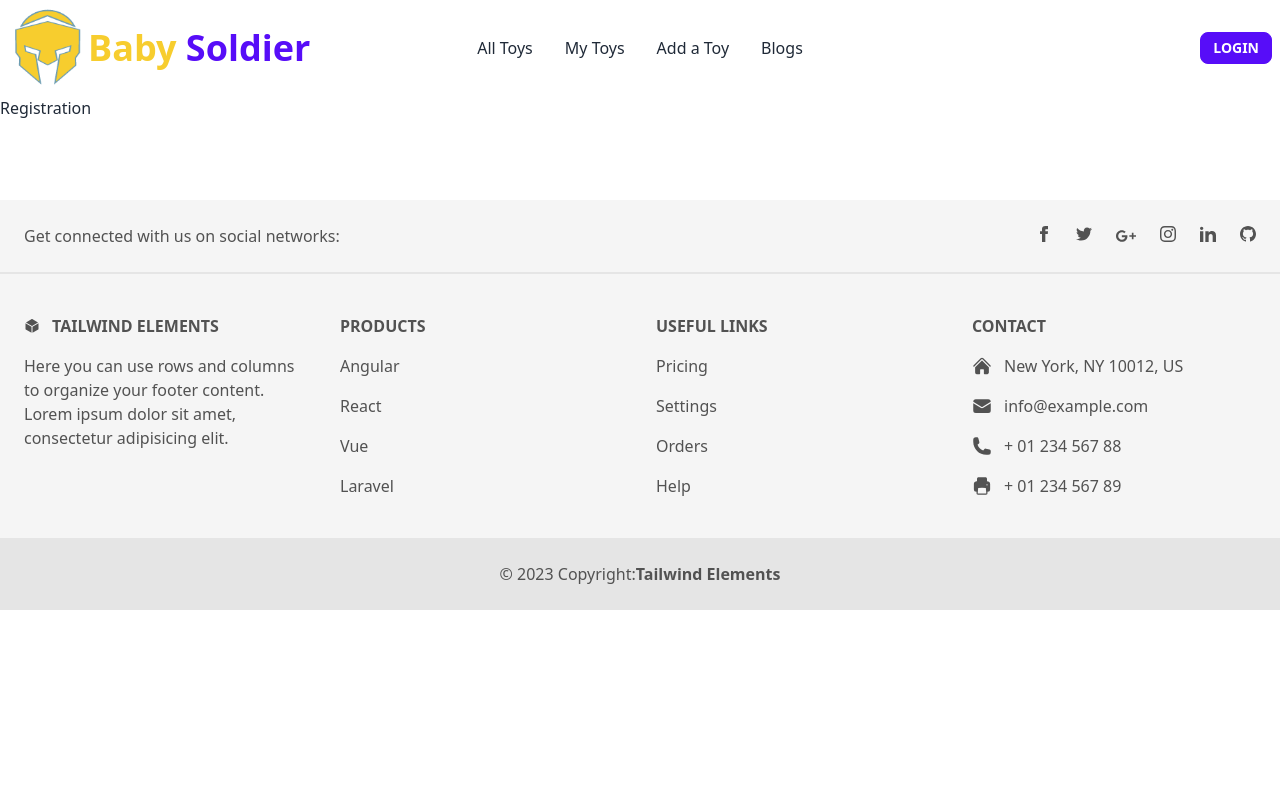
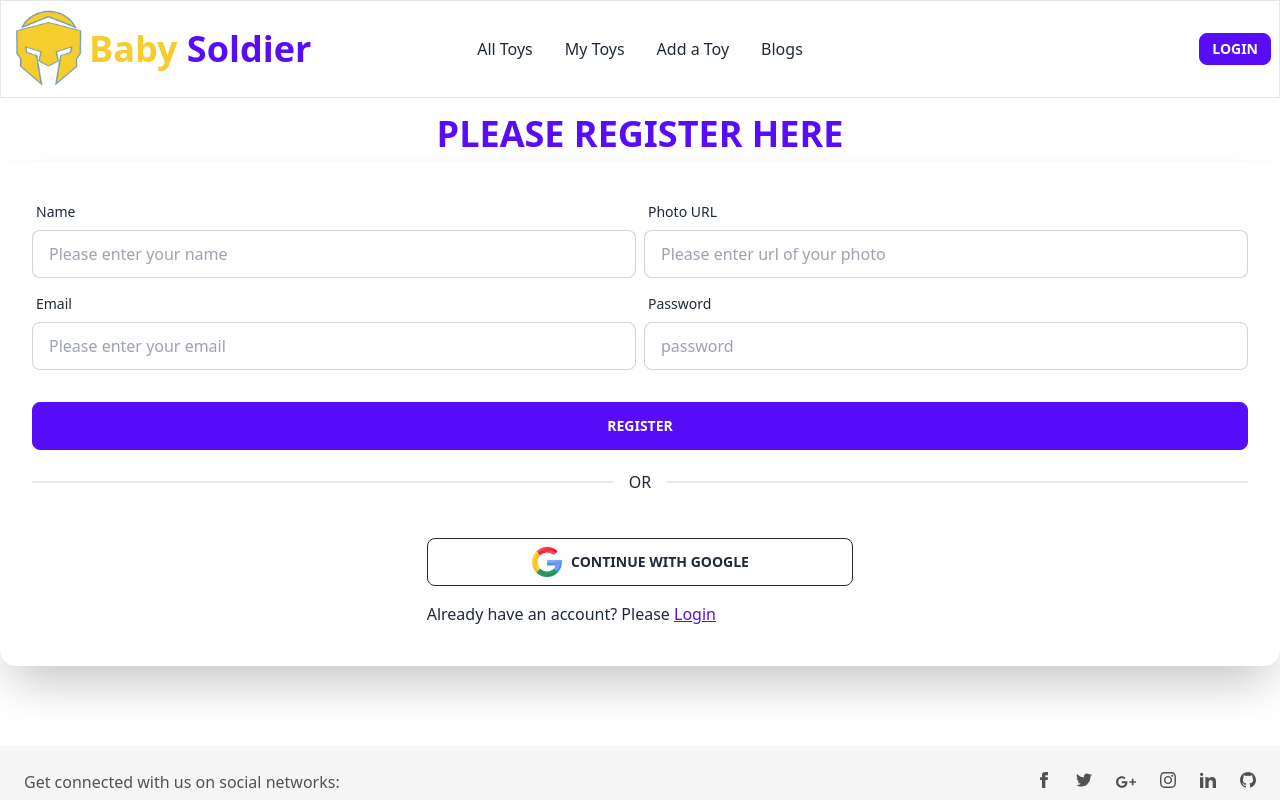
Before and after one commit to sohelranalive/baby-soldier-client, a React (Vite) app: page /register in a window 1280 px wide. Shown: the top 800 px of the page. Built offline with nearby package versions, Linux system fonts and the light colour scheme.

Commit message:
login and registration pafe added

```diff
--- a/package.json
+++ b/package.json
@@ -18,6 +18,7 @@
     "react-dom": "^18.2.0",
     "react-router-dom": "^6.11.2",
     "react-tabs": "^6.0.1",
+    "react-tooltip": "^5.13.0",
     "sort-by": "^1.2.0"
   },
   "devDependencies": {
--- a/src/pages/Home/Banner/Banner.jsx
+++ b/src/pages/Home/Banner/Banner.jsx
@@ -3,7 +3,7 @@ import banner from '../../../assets/banner.jpg'
 const Banner = () => {
     return (
 
-        <div className='md:flex'>
+        <div className='md:flex border'>
             <div className='md:w-1/2 h-[400px]'>
                 <img src={banner} alt="" className='w-full h-full' />
             </div>
--- a/src/pages/Login/Login.jsx
+++ b/src/pages/Login/Login.jsx
@@ -1,7 +1,39 @@
+import { Link } from "react-router-dom";
+import glogo from '../../assets/g-logo.png'
+
 const Login = () => {
     return (
-        <div>
-            <h1>Login</h1>
+        <div className="mt-4">
+            <h1 className="text-4xl text-center text-primary font-bold uppercase">Please Login</h1>
+            <div className="card w-full max-w-sm shadow-2xl bg-base-100 mx-auto mt-2">
+                <form className="card-body">
+                    <div className="form-control">
+                        <label className="label">
+                            <span className="label-text">Email</span>
+                        </label>
+                        <input type="text" placeholder="email" className="input input-bordered" />
+                    </div>
+                    <div className="form-control">
+                        <label className="label">
+                            <span className="label-text">Password</span>
+                        </label>
+                        <input type="text" placeholder="password" className="input input-bordered" />
+                    </div>
+                    <div className="form-control mt-6">
+                        <button className="btn btn-primary">Login</button>
+                    </div>
+                    <div className="divider">OR</div>
+                </form>
+                <div className=" w-10/12 mx-auto mb-10">
+                    <div className="form-control space-y-4">
+                        <button className="btn btn-outline hover:bg-primary">
+                            <img src={glogo} alt="" className="h-8 w-8" />
+                            <span className="ml-2">Continue with google</span>
+                        </button>
+                        <p>Net to this website? Please <span className="text-primary underline"><Link to='/register'>Register</Link></span></p>
+                    </div>
+                </div>
+            </div>
         </div>
     );
 };
--- a/src/pages/Register/Register.jsx
+++ b/src/pages/Register/Register.jsx
@@ -1,7 +1,53 @@
+import { Link } from 'react-router-dom';
+import glogo from '../../assets/g-logo.png'
+
 const Register = () => {
     return (
-        <div>
-            <h1>Registration</h1>
+        <div className="mt-4 container mx-auto">
+            <h1 className="text-4xl text-center text-primary font-bold uppercase">Please Register here</h1>
+            <div className="card w-full shadow-2xl bg-base-100 mx-auto mt-2">
+                <form>
+                    <div className="card-body grid grid-cols-1 md:grid-cols-2">
+                        <div className="form-control">
+                            <label className="label">
+                                <span className="label-text">Name</span>
+                            </label>
+                            <input type="text" name='name' placeholder="Please enter your name" className="input input-bordered" required />
+                        </div>
+                        <div className="form-control">
+                            <label className="label">
+                                <span className="label-text">Photo URL</span>
+                            </label>
+                            <input type="url" name='photo' placeholder="Please enter url of your photo" className="input input-bordered" required />
+                        </div>
+                        <div className="form-control">
+                            <label className="label">
+                                <span className="label-text">Email</span>
+                            </label>
+                            <input type="email" required placeholder="Please enter your email" className="input input-bordered" />
+                        </div>
+                        <div className="form-control">
+                            <label className="label">
+                                <span className="label-text">Password</span>
+                            </label>
+                            <input type="password" required placeholder="password" className="input input-bordered" />
+                        </div>
+                        <div className="form-control mt-6 col-span-2">
+                            <button className="btn btn-primary">Register</button>
+                        </div>
+                        <div className="divider col-span-2">OR</div>
+                    </div>
+                </form>
+                <div className=" w-2/6 mx-auto mb-10">
+                    <div className="form-control space-y-4">
+                        <button className="btn btn-outline hover:bg-primary">
+                            <img src={glogo} alt="" className="h-8 w-8" />
+                            <span className="ml-2">Continue with google</span>
+                        </button>
+                        <p>Already have an account? Please <span className="text-primary underline"><Link to='/login'>Login</Link></span></p>
+                    </div>
+                </div>
+            </div>
         </div>
     );
 };
--- a/src/pages/Shared/Navbar/Navbar.jsx
+++ b/src/pages/Shared/Navbar/Navbar.jsx
@@ -1,10 +1,15 @@
 import { Link } from 'react-router-dom';
 import logo from '../../../assets/logo.png'
 import profilePhoto from '../../../assets/defaultProfilePhoto.png'
+import { useContext } from 'react';
+import { AuthContext } from '../../../provider/AuthProvider';
+import 'react-tooltip/dist/react-tooltip.css'
+import { Tooltip } from 'react-tooltip'
+
 
 const Navbar = () => {
 
-    const user = null
+    const { user } = useContext(AuthContext)
 
     const menuLi = <>
         <li><Link to='/allToys'>All Toys</Link></li>
@@ -14,7 +19,7 @@ const Navbar = () => {
     </>
 
     return (
-        <div className="navbar bg-base-100">
+        <div className="navbar bg-base-100 border">
             <div className="navbar-start">
                 <div className="dropdown">
                     <label tabIndex={0} className="btn btn-ghost lg:hidden">
@@ -38,12 +43,16 @@ const Navbar = () => {
                 </ul>
             </div>
             <div className="navbar-end">
-                {
-                    user ? <button className="btn btn-circle btn-outline">
-                        <img src={profilePhoto} alt="Profile Photo" className="h-full w-full rounded-full" />
-                    </button>
-                        : <Link to='/login' className="btn btn-primary btn-sm">Login</Link>
+                {user
+                    ? <div className='h-14 w-14 rounded-full border-4 border-primary'>
+                        <img src={profilePhoto} alt="Profile Photo"
+                            className="h-full w-full rounded-full"
+                            data-tooltip-id="my-tooltip"
+                            data-tooltip-content={`Hello, ${user.name}`} />
+                    </div>
+                    : <Link to='/login' className="btn btn-primary btn-sm">Login</Link>
                 }
+                <Tooltip id="my-tooltip" />
             </div>
         </div>
     );
--- a/src/provider/AuthProvider.jsx
+++ b/src/provider/AuthProvider.jsx
@@ -3,8 +3,15 @@ import { createContext } from "react";
 export const AuthContext = createContext()
 
 const AuthProvider = ({ children }) => {
+
+    const user = null
+
+
+
+    const authInfo = { user, }
+
     return (
-        <AuthContext.Provider>
+        <AuthContext.Provider value={authInfo}>
             {children}
         </AuthContext.Provider>
     );
```
Also changed, not shown: src/assets/g-logo.png (added), 1 other file (tests, documents, lock files or other folders).
